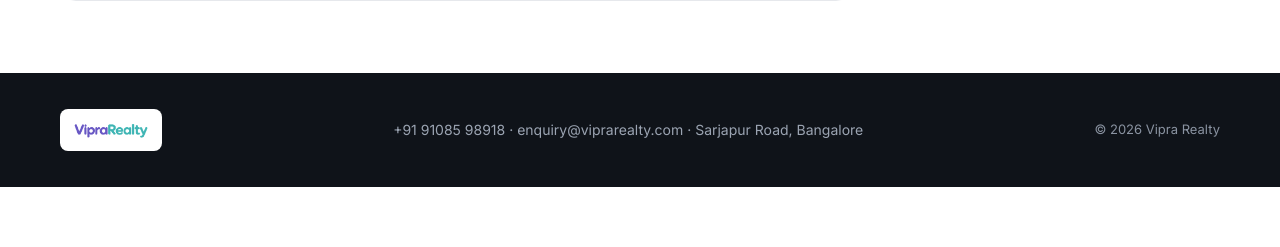
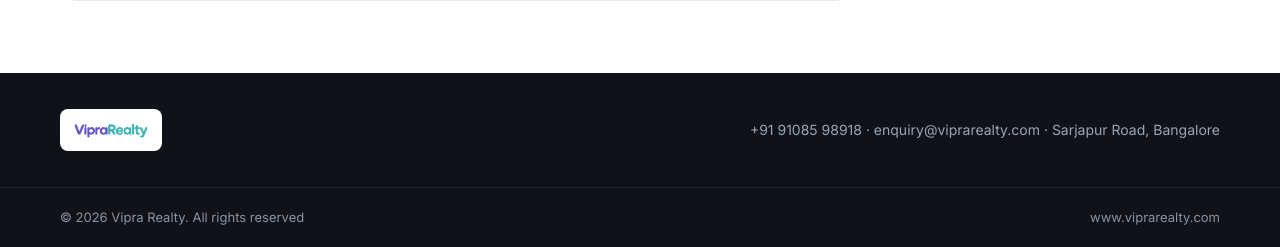
Before and after one commit to pratsacharya/viprarealty.com_github, a Node server app: page /contact.html in a window 1280 px wide. Shown: the part 944-1191 px from the top of the page. Before the commit the page ends 1131 px from the top, so only its background shows below. Run offline with Node 20, Linux system fonts and the light colour scheme.

Commit message:
Footer: show '© 2026 Vipra Realty. All rights reserved' bottom-left on every page
Co-Authored-By: Claude Opus 5.5 <noreply@anthropic.com>

```diff
--- a/app/site/contact.html
+++ b/app/site/contact.html
@@ -105,7 +105,12 @@
     <div class="wrap">
       <span class="footer-logo"><img src="assets/logo.png" alt="Vipra Realty" style="height: 26px;"></span>
       <span style="color: #9BA4B2;">+91 91085 98918 · enquiry@viprarealty.com · Sarjapur Road, Bangalore</span>
-      <span style="font-size: 13px; color: #8A93A1;">© 2026 Vipra Realty</span>
+    </div>
+    <div class="footer-bar">
+      <div class="wrap">
+        <span>© 2026 Vipra Realty. All rights reserved</span>
+        <span>www.viprarealty.com</span>
+      </div>
     </div>
   </footer>
 
--- a/app/site/css/site.css
+++ b/app/site/css/site.css
@@ -234,7 +234,7 @@ select.field.auto { width: auto; }
 .footer-logo img { height: 28px; width: auto; }
 .footer-bar { border-top: 1px solid #1E242E; }
 .footer-bar .wrap { padding-block: 20px; display: flex; justify-content: space-between; gap: 12px; flex-wrap: wrap; font-size: 13px; color: #8A93A1; }
-.site-footer.compact .wrap { padding-block: 36px; display: flex; justify-content: space-between; gap: 16px; flex-wrap: wrap; align-items: center; font-size: 14px; }
+.site-footer.compact > .wrap { padding-block: 36px; display: flex; justify-content: space-between; gap: 16px; flex-wrap: wrap; align-items: center; font-size: 14px; }
 
 /* Floating WhatsApp */
 .wa-float {
--- a/app/site/index.html
+++ b/app/site/index.html
@@ -223,7 +223,7 @@
     </div>
     <div class="footer-bar">
       <div class="wrap">
-        <span>© 2026 Vipra Realty. All rights reserved.</span>
+        <span>© 2026 Vipra Realty. All rights reserved</span>
         <span>www.viprarealty.com</span>
       </div>
     </div>
```
Also changed, not shown: app/site/properties.html (+6 -1 lines), app/site/property-detail.html (+6 -1 lines).
